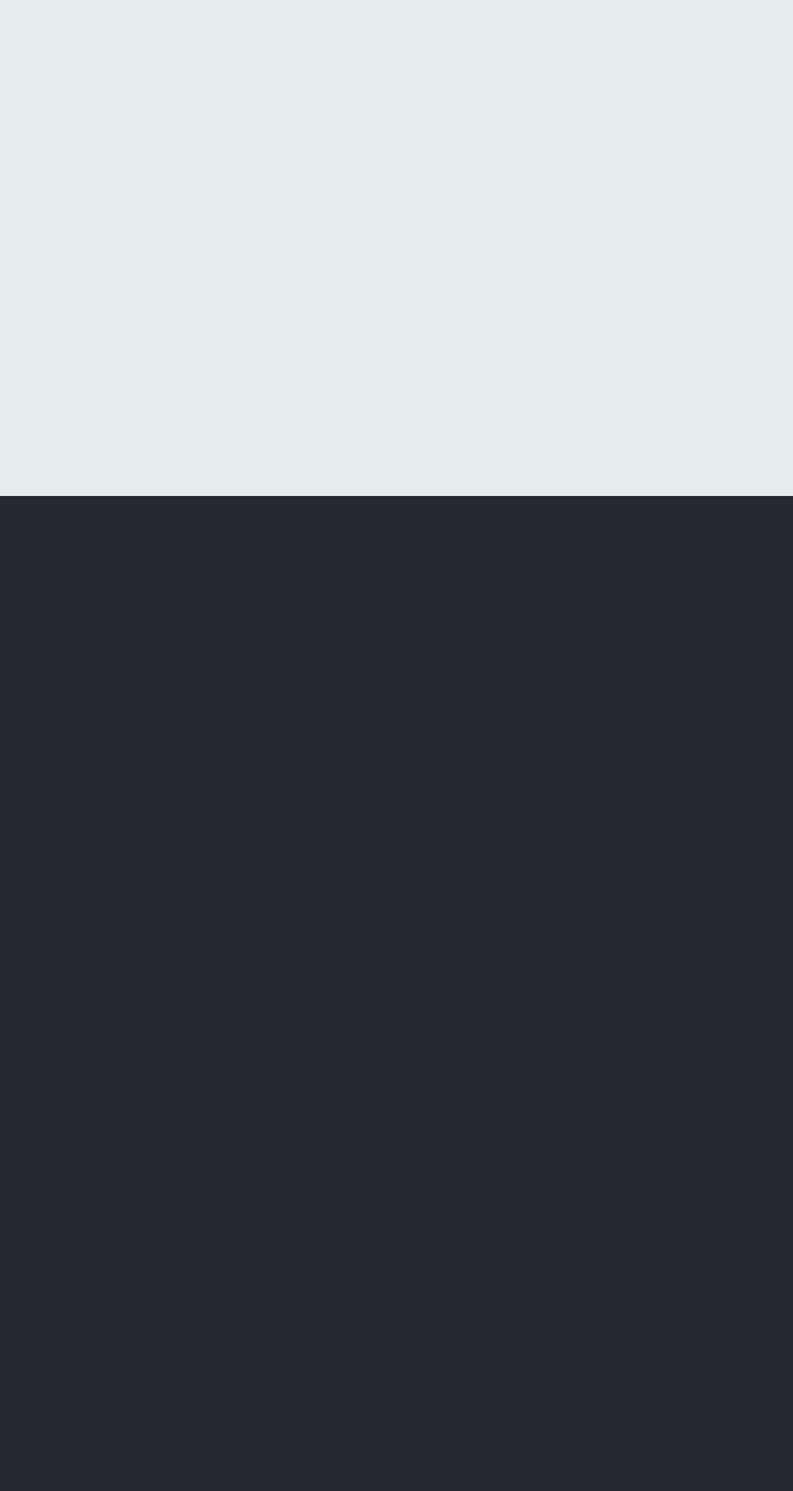
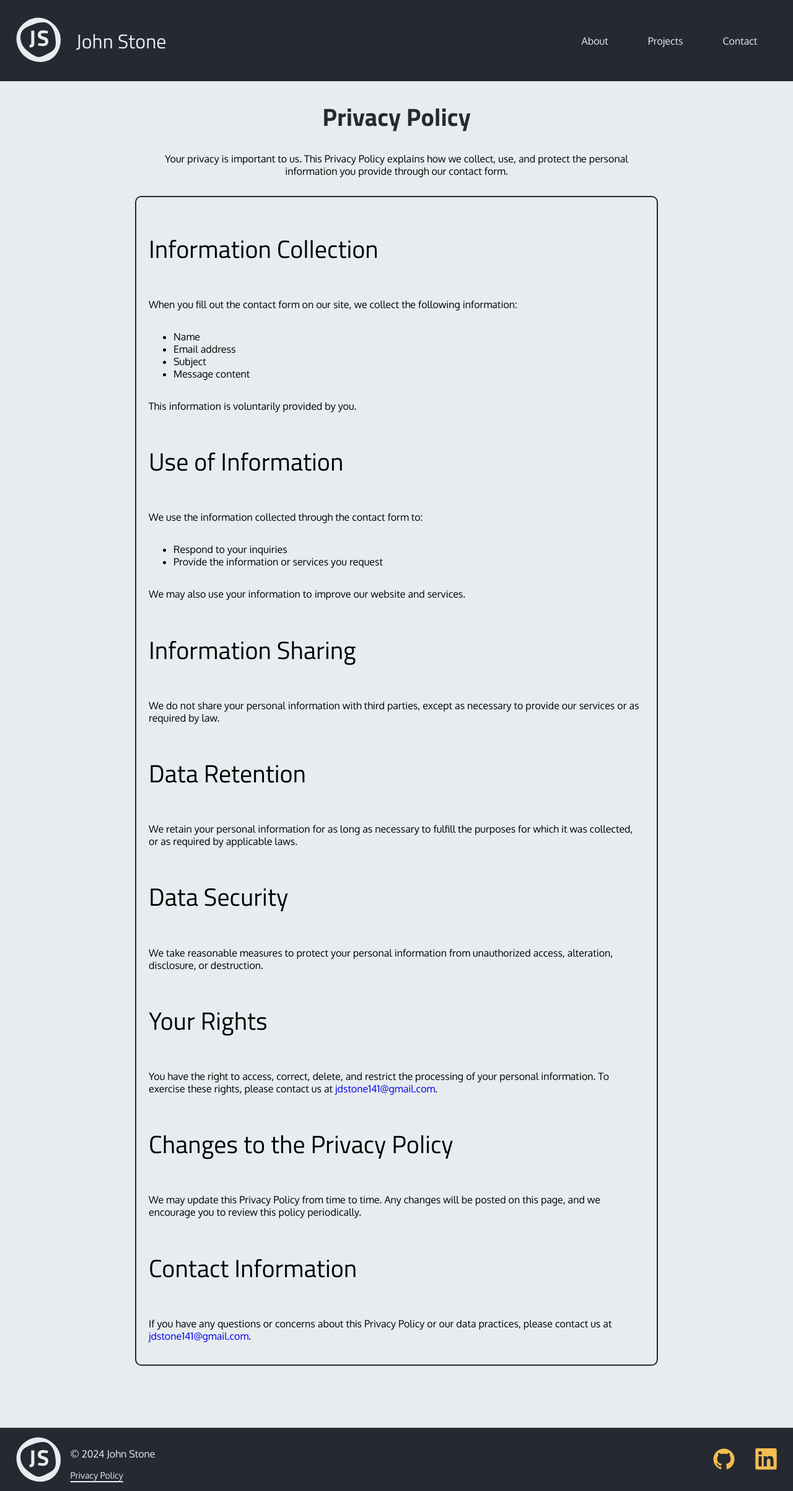
Before and after one commit to JStone1/Portfolio-Site, a React (Vite) app: page /privacy-policy in a window 1280 px wide. Before the commit this address had no page. Shown: the whole page at 62% size. Before the commit the page ends 800 px from the top, so only its background shows below. Built offline with nearby package versions, Linux system fonts and the light colour scheme.

Commit message:
Fixes #4

```diff
--- a/src/App.tsx
+++ b/src/App.tsx
@@ -3,6 +3,7 @@ import { Route, Routes } from "react-router-dom";
 import Home from "./pages/Home";
 import Projects from "./pages/Projects";
 import Contact from "./pages/Contact";
+import PrivacyPolicy from "./pages/PrivacyPolicy";
 import { StyledEngineProvider } from "@mui/material";
 
 function App() {
@@ -13,6 +14,7 @@ function App() {
           <Route path="/" element={<Home />} />
           <Route path="/projects" element={<Projects />} />
           <Route path="/contact" element={<Contact />} />
+          <Route path="/privacy-policy" element={<PrivacyPolicy />} />
         </Routes>
       </StyledEngineProvider>
     </>
--- a/src/components/Footer/Footer.scss
+++ b/src/components/Footer/Footer.scss
@@ -42,3 +42,11 @@ footer {
     font-size: 36px;
   }
 }
+
+.privacy-link {
+  font-size: 14px;
+  color: $secondary-colour;
+  text-decoration: underline;
+  text-decoration-thickness: 2px;
+  text-underline-offset: 0.3em;
+}
--- a/src/components/Footer/Footer.tsx
+++ b/src/components/Footer/Footer.tsx
@@ -1,4 +1,5 @@
 import "./Footer.scss";
+import { NavLink } from "react-router-dom";
 
 interface Props {
   topMargin: number;
@@ -30,7 +31,12 @@ function Footer({ topMargin }: Props) {
               fill="#E7ECEF"
             />
           </svg>
-          <p>{"© " + new Date().getFullYear() + " John Stone"}</p>
+          <div style={{ textAlign: "left" }}>
+            <p>{"© " + new Date().getFullYear() + " John Stone"}</p>
+            <NavLink className="privacy-link" to="/privacy-policy">
+              Privacy Policy
+            </NavLink>
+          </div>
         </div>
 
         <div className="social-container">
--- /dev/null
+++ b/src/pages/PrivacyPolicy.tsx
@@ -0,0 +1,85 @@
+import Layout from "@components/Layout/Layout";
+import ThemeSwitcher from "@components/ThemeSwitcher/ThemeSwitcher";
+
+const PrivacyPolicy = () => {
+  return (
+    <>
+      <Layout footerMargin={100}>
+        <div className="visually-hidden">
+          {/* Have to include theme switcher to gain access to theme colours, hides it from view. */}
+          <ThemeSwitcher />
+        </div>
+        <div className="privacy-policy-text">
+          <h1>Privacy Policy</h1>
+          <p>
+            Your privacy is important to us. This Privacy Policy explains how we
+            collect, use, and protect the personal information you provide
+            through our contact form.
+          </p>
+        </div>
+
+        <div className="privacy-policy-container">
+          <h2>Information Collection</h2>
+          <p>
+            When you fill out the contact form on our site, we collect the
+            following information:
+          </p>
+          <ul>
+            <li>Name</li>
+            <li>Email address</li>
+            <li>Subject</li>
+            <li>Message content</li>
+          </ul>
+          <p>This information is voluntarily provided by you.</p>
+          <h2>Use of Information</h2>
+          <p>We use the information collected through the contact form to:</p>
+          <ul>
+            <li>Respond to your inquiries</li>
+            <li>Provide the information or services you request</li>
+          </ul>
+          <p>
+            We may also use your information to improve our website and
+            services.
+          </p>
+          <h2>Information Sharing</h2>
+          <p>
+            We do not share your personal information with third parties, except
+            as necessary to provide our services or as required by law.
+          </p>
+          <h2>Data Retention</h2>
+          <p>
+            We retain your personal information for as long as necessary to
+            fulfill the purposes for which it was collected, or as required by
+            applicable laws.
+          </p>
+          <h2>Data Security</h2>
+          <p>
+            We take reasonable measures to protect your personal information
+            from unauthorized access, alteration, disclosure, or destruction.
+          </p>
+          <h2>Your Rights</h2>
+          <p>
+            You have the right to access, correct, delete, and restrict the
+            processing of your personal information. To exercise these rights,
+            please contact us at{" "}
+            <a href="mailto:jdstone141@gmail.com">jdstone141@gmail.com</a>.
+          </p>
+          <h2>Changes to the Privacy Policy</h2>
+          <p>
+            We may update this Privacy Policy from time to time. Any changes
+            will be posted on this page, and we encourage you to review this
+            policy periodically.
+          </p>
+          <h2>Contact Information</h2>
+          <p>
+            If you have any questions or concerns about this Privacy Policy or
+            our data practices, please contact us at{" "}
+            <a href="mailto:jdstone141@gmail.com">jdstone141@gmail.com</a>.
+          </p>
+        </div>
+      </Layout>
+    </>
+  );
+};
+
+export default PrivacyPolicy;
--- a/src/styles/_mixins.scss
+++ b/src/styles/_mixins.scss
@@ -136,4 +136,9 @@
   .snackbar {
     border-color: $accent;
   }
+  .privacy-link {
+    &:hover {
+      text-decoration-color: $accent;
+    }
+  }
 }
--- a/src/styles/index.scss
+++ b/src/styles/index.scss
@@ -76,3 +76,44 @@ input[type="submit"] {
   white-space: nowrap;
   width: 1px;
 }
+
+.privacy-policy-text {
+  text-align: center;
+  max-width: 800px;
+  margin: 0px auto;
+  h1 {
+    font-weight: 700;
+    color: $primary-colour;
+  }
+  @include breakpoint(0px, 850px) {
+    max-width: 500px;
+  }
+  @include breakpoint(0px, 600px) {
+    max-width: 300px;
+  }
+  @include breakpoint(0px, 400px) {
+    max-width: 200px;
+  }
+}
+
+.privacy-policy-container {
+  @include centerContent(column, center);
+  align-items: flex-start;
+  border: 2px solid $primary-colour;
+  border-radius: 10px;
+  margin: 30px auto;
+  padding: 20px;
+  max-width: 800px;
+  li {
+    font-family: "Oxygen", sans-serif;
+  }
+  @include breakpoint(0px, 850px) {
+    max-width: 500px;
+  }
+  @include breakpoint(0px, 600px) {
+    max-width: 300px;
+  }
+  @include breakpoint(0px, 400px) {
+    max-width: 200px;
+  }
+}
```
